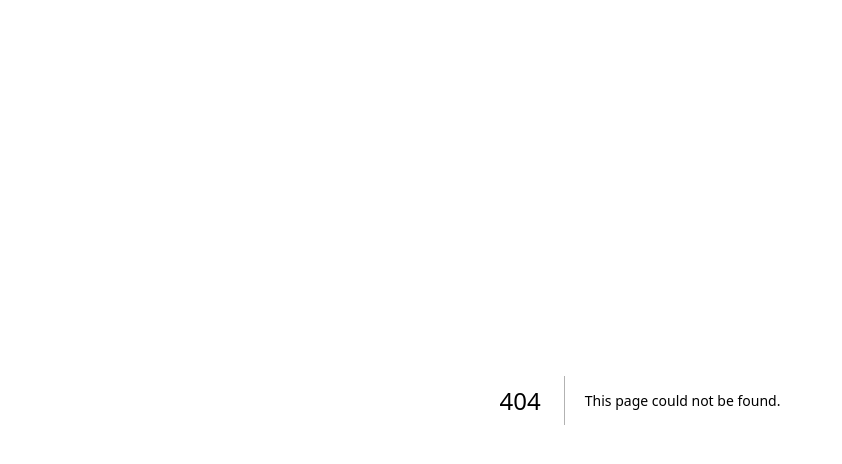
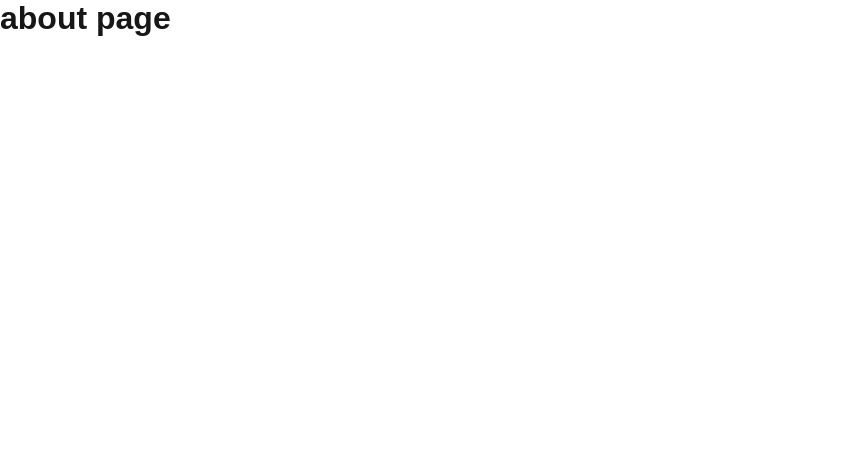
Before and after one commit to AnushreeNema/Next-js-app, a Next.js app: page /about in a window 1280 px wide. Before the commit this address had no page. Shown: the top 464 px of the page, without its empty margins (0-842 px from the left). Built offline with nearby package versions, Linux system fonts and the light colour scheme.

Commit message:
about page

```diff
--- /dev/null
+++ b/src/app/about/page.js
@@ -0,0 +1,8 @@
+const About = () => {
+  return (
+    <div>
+      <h1>about page</h1>
+    </div>
+  );
+};
+export default About;
```
